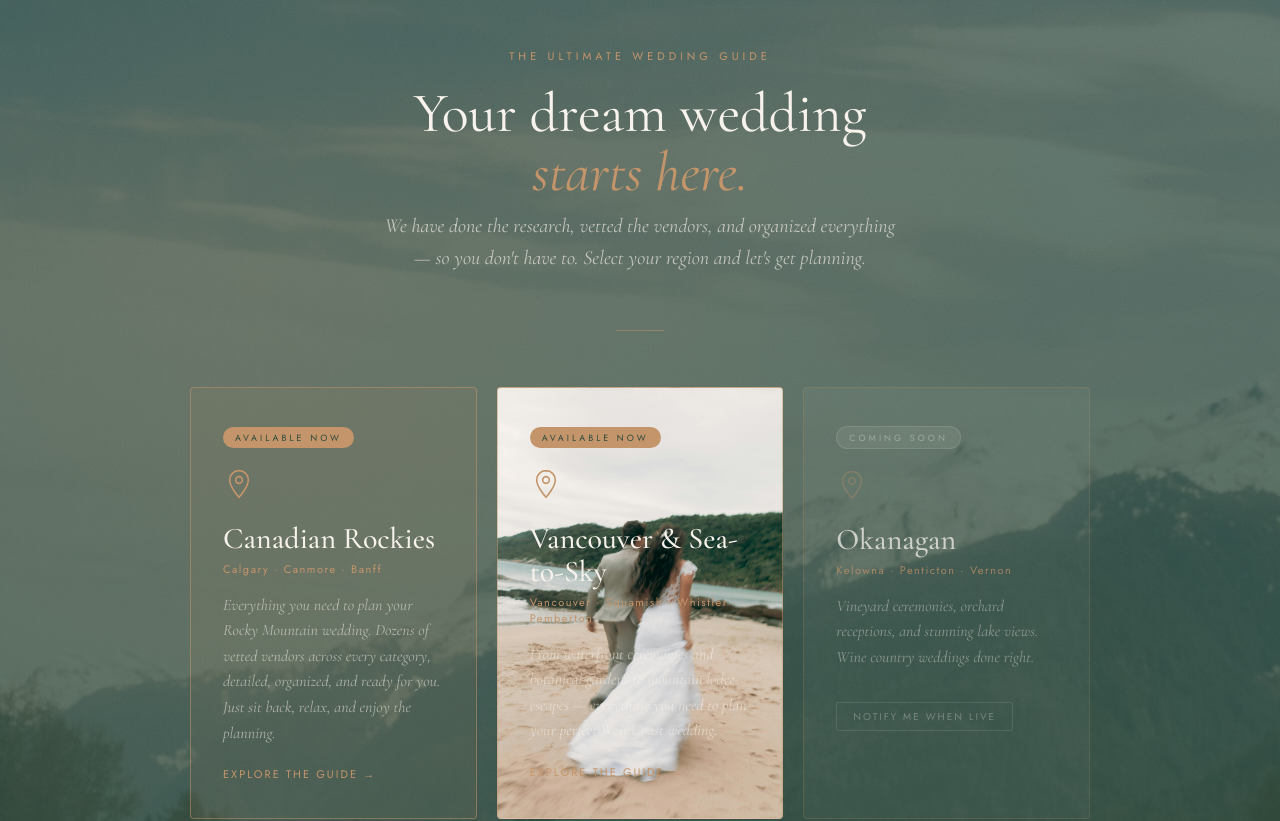
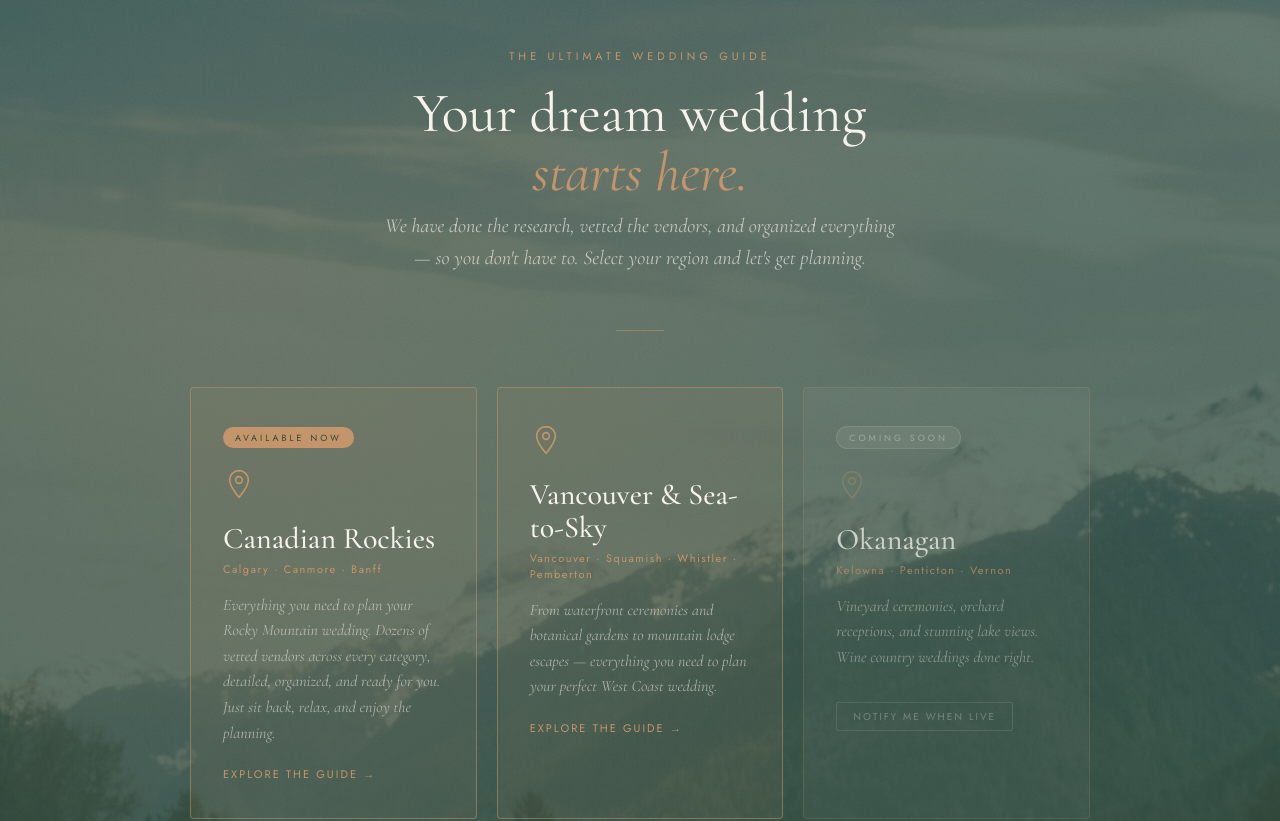
Before and after one commit to nkozminchuk/ultimate-wedding-guide, a React (Create React App) app: page / in a window 1280 px wide. Shown: the top 821 px of the page. Built offline with nearby package versions, Linux system fonts and the light colour scheme.

Commit message:
Update App.jsx

```diff
--- a/src/App.jsx
+++ b/src/App.jsx
@@ -1689,8 +1689,7 @@ export default function App() {
               <div className="region-desc">Everything you need to plan your Rocky Mountain wedding. Dozens of vetted vendors across every category, detailed, organized, and ready for you. Just sit back, relax, and enjoy the planning.</div>
               <div className="region-cta">Explore the Guide →</div>
             </div>
-            <div className="region-card available" onClick={() => setRegion("vancouver")} style={{ backgroundImage: "url('/hero-vancouver.jpg')", backgroundSize: "cover", backgroundPosition: "center top" }}>              <div className="region-badge available">Available Now</div>
-              <div style={{ marginBottom: 16 }}>
+<div className="region-card available" onClick={() => setRegion("vancouver")}>              <div style={{ marginBottom: 16 }}>
                 <svg width="32" height="32" viewBox="0 0 24 24" fill="none" stroke="#C4956A" strokeWidth="1.2" strokeLinecap="round" strokeLinejoin="round">
                   <path d="M12 2C8.13 2 5 5.13 5 9c0 5.25 7 13 7 13s7-7.75 7-13c0-3.87-3.13-7-7-7z"/>
                   <circle cx="12" cy="9" r="2.5"/>
@@ -1815,7 +1814,7 @@ if (region === "vancouver") {
         <div className="guide-wrap">
           {/* VANCOUVER COVER */}
           <div className="cover">
-            <img src="/hero-photo.jpg" alt="West Coast wedding" className="cover-bg-photo" />
+            <img src="/hero-vancouver.jpg" alt="West Coast wedding" className="cover-bg-photo" />
             <div className="cover-bg-overlay" />
             <div className="cover-title">The Ultimate<br /><span>Wedding Guide</span></div>
             <div className="cover-divider" />
```
